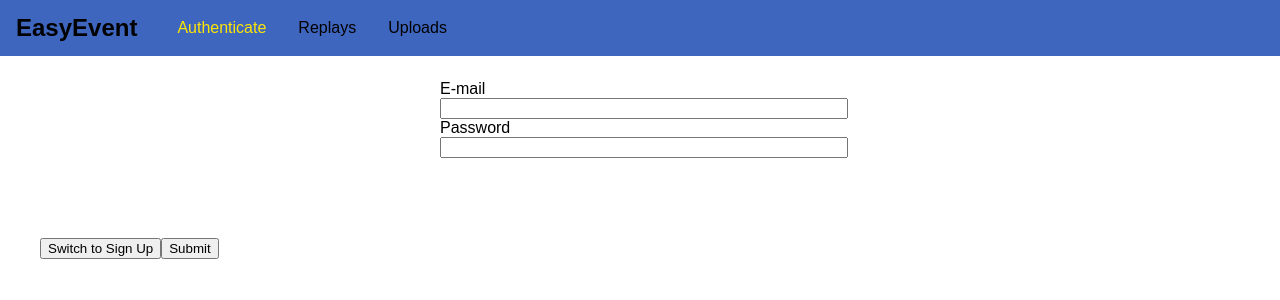
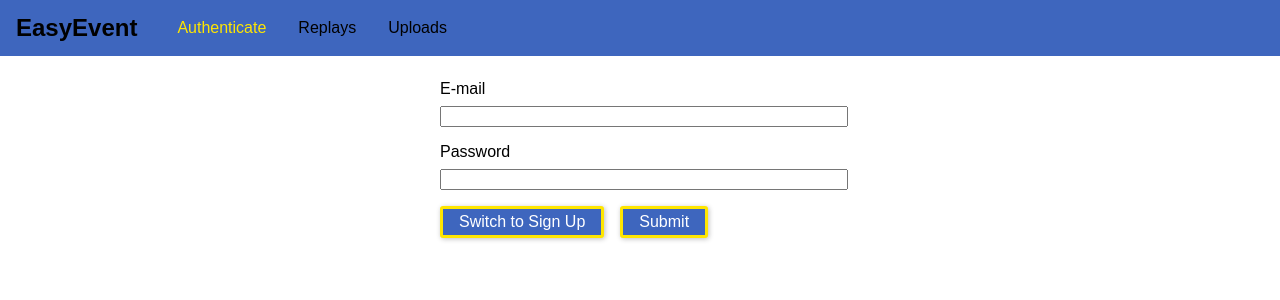
Before and after one commit to tobsirl/Warcraft3-Reforged-Backend, a React (Create React App) app in the folder frontend/: page /auth in a window 1280 px wide. Shown: the top 300 px of the page. Built offline with nearby package versions, Linux system fonts and the light colour scheme.

Commit message:
Refactored away from individual components, styled buttons

```diff
--- a/frontend/src/pages/Auth.js
+++ b/frontend/src/pages/Auth.js
@@ -1,40 +1,53 @@
 import React, { Component } from 'react';
 import styled, { css } from 'styled-components';
 
-const Form = styled.div`
+const AuthForm = styled.div`
   width: 25rem;
   max-width: 80%;
   margin: 5rem auto;
-`;
 
-const Label = styled.label`
+  label {
     width: 100%;
     display: block;
-`;
+    margin-bottom: 0.5rem;
+  }
 
-const Input = styled.input`
+  input {
     width: 100%;
     display: block;
+    margin-bottom: 1rem;
+  }
+
+  button {
+    background-color: #3e66be;
+    font: inherit;
+    border: 3px solid #ffe600;
+    border-radius: 3px;
+    padding: 0.25rem 1rem;
+    margin-right: 1rem;
+    box-shadow: 1px 1px 5px rgba(0, 0, 0, 0.26);
+    color: #fff;
+  }
 `;
 
 class Auth extends Component {
   render() {
     return (
       <div>
-        <Form className="auth-form">
+        <AuthForm className="auth-form">
           <div className="form-control">
-            <Label htmlFor="email">E-mail</Label>
-            <Input type="email" id="email" />
+            <label htmlFor="email">E-mail</label>
+            <input type="email" id="email" />
           </div>
           <div className="form-control">
-            <Label htmlFor="password">Password</Label>
-            <Input type="password" id="password" />
+            <label htmlFor="password">Password</label>
+            <input type="password" id="password" />
           </div>
-        </Form>
-        <div className="form-actions">
+          <div>
             <button type="button">Switch to Sign Up</button>
             <button type="submit">Submit</button>
           </div>
+        </AuthForm>
       </div>
     );
   }
```
Lines whose indentation alone changed are shown as unchanged.
